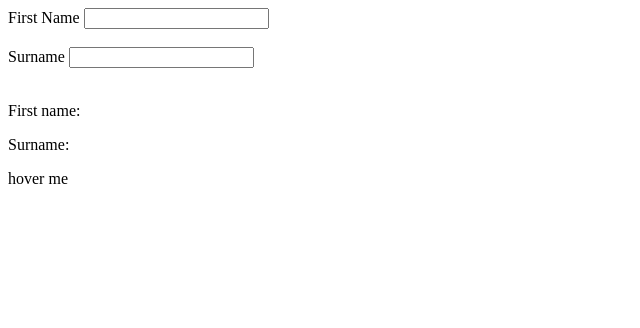
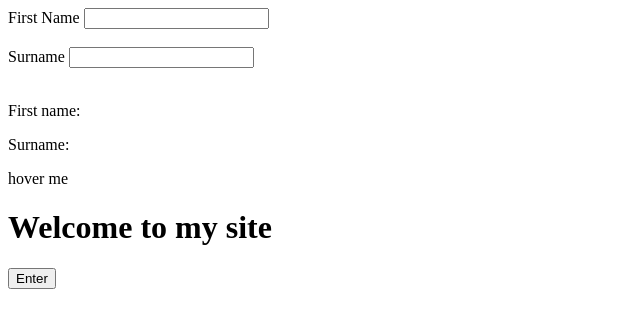
Before and after one commit to ACACACanne/form-dinamic-practice, a plain HTML site: page index.html in a window 1280 px wide. Shown: the whole page, without its empty margins (0-640 px from the left). Drawn offline with Linux system fonts and the light colour scheme.

Commit message:
removeWelcome onclick added

```diff
--- a/index.html
+++ b/index.html
@@ -24,6 +24,11 @@
 
     </div>
 
+    <div id="welcomeScreen">
+        <h1>Welcome to my site</h1>
+        <button onclick="removeWelcome()">Enter</button>
+    </div>
+
     <script src="index.js" defer></script>
 </body>
 </html>
--- a/index.js
+++ b/index.js
@@ -19,3 +19,8 @@ const changeSName = () => {
 const changeColor = (color) => {
     document.getElementById("mydiv").style.backgroundColor = color;
 }
+
+// Adding removeWelcome function to remove the welcome message
+const removeWelcome = () => {
+    document.getElementById("welcomeScreen").remove();
+}
```
